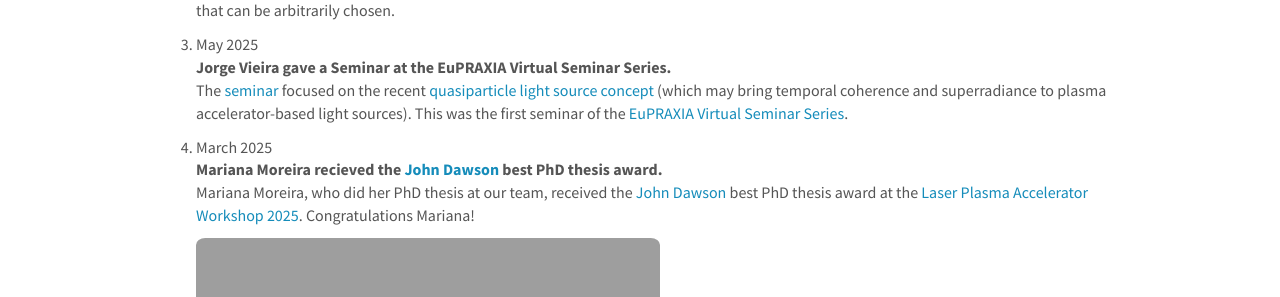
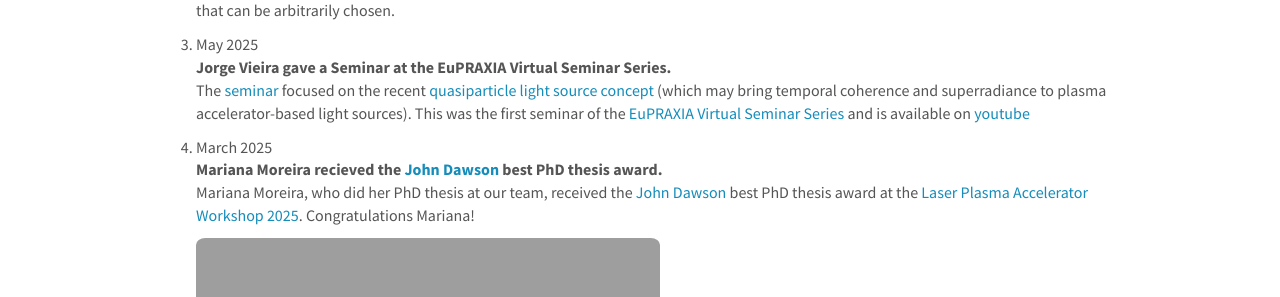
Before and after one commit to p2team/p2team.github.io, a Jekyll site: the page built from _pages/allnews.md, in a window 1280 px wide and 900 px high, scrolled down 405 px. Shown: the part 157-454 px from the top of the window. Built offline with Jekyll 4.4.1, drawn with Linux system fonts in a browser that asks for light colours; nearby versions of some CDN libraries.

Commit message:
eupraxia seminar youtube link

```diff
--- a/_data/news.yml
+++ b/_data/news.yml
@@ -12,7 +12,7 @@
 
 - date: 9. May 2025
   headline: Jorge Vieira gave a Seminar at the EuPRAXIA Virtual Seminar Series.
-  fullstory: The [seminar](https://agenda.infn.it/event/45900/page/10216-achieving-superradiant-plasma-accelerator-based-light-sources-with-collective-effects) focused on the recent [quasiparticle light source concept](https://www.nature.com/articles/s41566-023-01311-z) (which may bring temporal coherence and superradiance to plasma accelerator-based light sources). This was the first seminar of the [EuPRAXIA Virtual Seminar Series](https://agenda.infn.it/event/45900/).
+  fullstory: The [seminar](https://agenda.infn.it/event/45900/page/10216-achieving-superradiant-plasma-accelerator-based-light-sources-with-collective-effects) focused on the recent [quasiparticle light source concept](https://www.nature.com/articles/s41566-023-01311-z) (which may bring temporal coherence and superradiance to plasma accelerator-based light sources). This was the first seminar of the [EuPRAXIA Virtual Seminar Series](https://agenda.infn.it/event/45900/) and is available on [youtube](https://www.youtube.com/watch?v=sskvIQSR_EY)
   number_photo: 0
 
 - date: 17. March 2025
```
